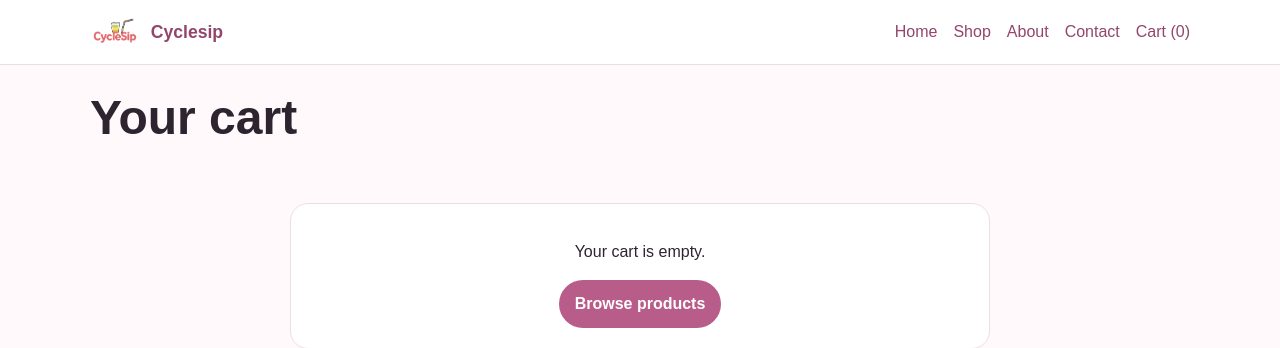
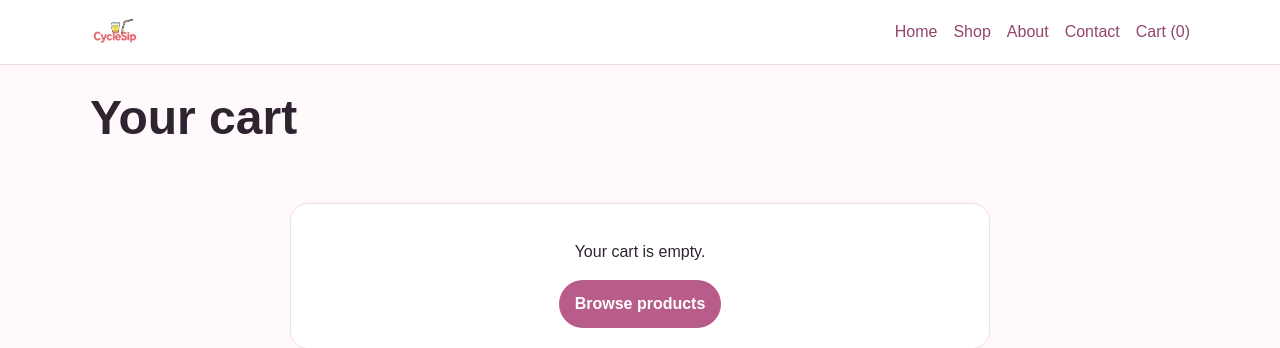
Before and after one commit to marksuksunpantep/Cyclesip, a Flask app: page /cart in a window 1280 px wide. Shown: the top 348 px of the page. Run offline with Flask 3, Linux system fonts and the light colour scheme.

Commit message:
Update base.html

```diff
--- a/templates/base.html
+++ b/templates/base.html
@@ -9,9 +9,8 @@
 <body>
   <header class="site-header">
     <div class="container nav-wrap">
-      <a href="{{ url_for('home') }}" class="brand">
+     <a href="{{ url_for('home') }}" class="brand">
   <img src="{{ url_for('static', filename='images/logo.png') }}" alt="Cyclesip logo" class="logo">
-  <span>Cyclesip</span>
       </a>
       <nav>
         <a href="{{ url_for('home') }}">Home</a>
```
